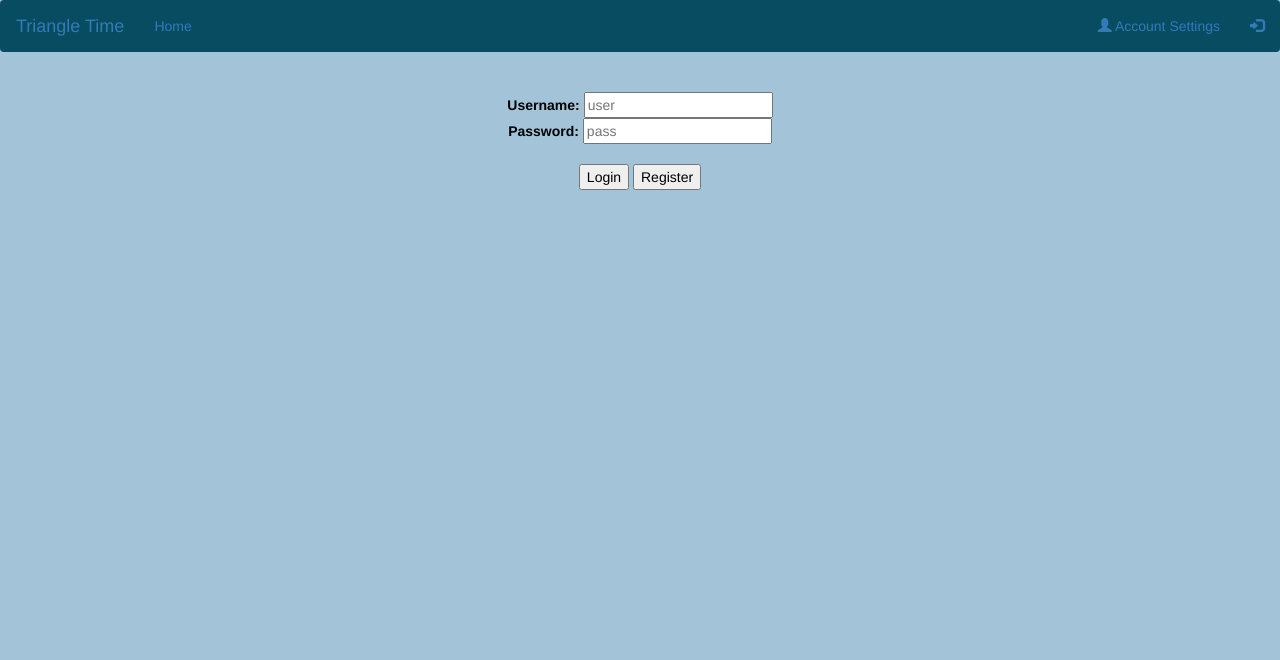
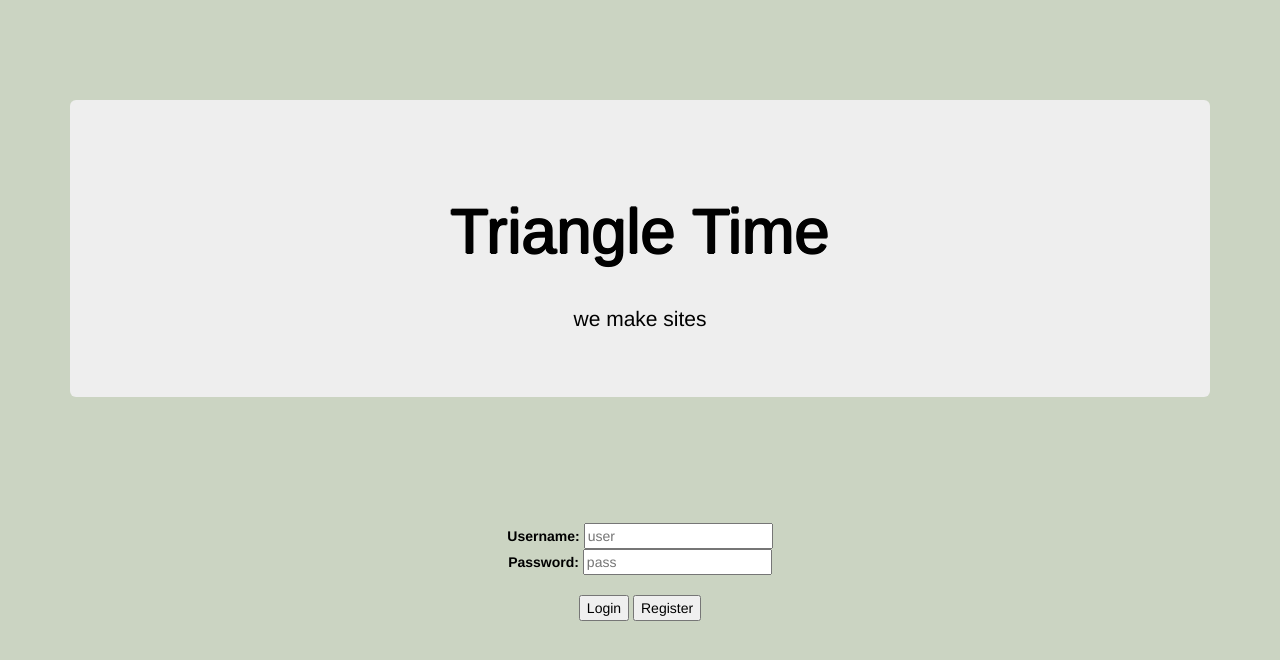
Before and after one commit to maxbert/reimagined-potato, a Flask app: page /login/ in a window 1280 px wide. Shown: the top 660 px of the page. Run offline with Flask 2, Linux system fonts and the light colour scheme; some libraries are stand-ins or nearby versions.

Commit message:
front end stuff

```diff
--- a/templates/homepage.html
+++ b/templates/homepage.html
@@ -2,6 +2,8 @@
 
 {% block content %}
 
-    he the one
+    <h1 id="homemsg">
+    	Get Started! Select Your Template
+    </h1>
 
 {% endblock %}
--- a/templates/login.html
+++ b/templates/login.html
@@ -1,23 +1,93 @@
-{% extends "template.html" %}
+<!DOCTYPE html>
 
-{% block title %}
+<html>
 
-Login
+    <title>Login</title>
 
-{% endblock %}
+
+    <!-- use utf-8 chars -->
+    <meta charset="utf-8">
+    <!-- look pretty on mobile -->
+    <meta name="viewport" content="width=device-width, initial-scale=1">
+    <!-- main bootstrap -->
+    <link rel="stylesheet" href="https://maxcdn.bootstrapcdn.com/bootstrap/3.3.7/css/bootstrap.min.css" integrity="sha384-BVYiiSIFeK1dGmJRAkycuHAHRg32OmUcww7on3RYdg4Va+PmSTsz/K68vbdEjh4u" crossorigin="anonymous">
+    <!-- 2 bootstrap things we're using -->
+    <script src="https://ajax.googleapis.com/ajax/libs/jquery/1.12.4/jquery.min.js"></script>
+    <script src="https://maxcdn.bootstrapcdn.com/bootstrap/3.3.7/js/bootstrap.min.js"></script>
+
+
+    <!-- a place for all of your regular css stuff -->
+
+    <style>
+
+    body {
+
+        passing: 20px;
+        color: black;
+        background-color: #CBD4C2;
+        background-attachment: fixed;
+        background-position: center;
+        background-repeat: repeat;
+        text-align: center;
+    }
+
+    #head{
+    	color: white;
+    	text-align: auto;
+    	font-size: 5em;
+    }
+
+    .jumbotron{
+        text-align: center;
+    	margin-top: 100px;
+    }
+
+    h1 {
+        color: red;
+        text-align: center;
+        font-size: 300%;
+        text-shadow: -1px 0 black, 0 1px black, 1px 0 black, 0 -1px black;
+        line-height: 2;
+    }
+
+    #login {
+        top: 500px;
+        padding-top: 4em;
+        text-align: center;
+        border-radius: 4px;
+    }
+
+    #input {
+    	border: 2px solid #ccc;
+    	padding: 300px;
+    }
 
 
 
-{% block content %}
+    </style>
 
 
-<h1 id="heading">{{status}}</h1><br>
+<div class="container">
+  <div class="jumbotron">
+    <h1>Triangle Time</h1>
+    <p>we make sites</p>
+  </div>
+</div>
 
-  <form action = "/login/" method = "POST">
-    <b>Username:</b> <input type = "text" name = "user" placeholder = "user"><br>
-    <b>Password:</b> <input type = "password" name = "pass" placeholder = "pass"><br><br>
+
+<body>
+
+<h1>{{status}}</h1><br>
+
+  <form id="login" action = "/login/" method = "POST">
+    <b>Username:</b> <input class="input" type = "text" name = "user" placeholder = "user"><br>
+    <b>Password:</b> <input class="input" type = "password" name = "pass" placeholder = "pass"><br><br>
     <input type = "submit" value = "Login" name = "enter">
     <input type = "submit" value = "Register" name = "enter">
   </form><br>
 
-{% endblock %}
+
+</body>
+
+
+</html>
--- a/templates/template.html
+++ b/templates/template.html
@@ -28,7 +28,7 @@
 
         passing: 20px;
         color: black;
-        background-color: #A3C3D9;
+        background-color: #CBD4C2;
         background-attachment: fixed;
         background-position: center;
         background-repeat: repeat;
@@ -58,12 +58,12 @@
         opacity:0;
     }
 
-    .bs-float-label > .float-label.show { color:#2BBBAD; top:1px; opacity:1; }
-    .bs-float-label > .float-label.on { color:blue; }
+    .bs-float-label > .float-label.show { color:#FFFCFF; top:1px; opacity:1; }
+    .bs-float-label > .float-label.on { color:#FFFCFF; }
 
     div.transbox {
         margin: 15px;
-        background-color: #2BBBAD;
+        background-color: #FFFCFF;
         border: 1px solid black;
         opacity: 0.6;
         filter: alpha(opacity=60); /* For IE8 and earlier */
@@ -76,11 +76,33 @@
     }
 
     #heading {
-        color: #D5B0AC;
+        color: #FFFCFF;
         text-align: center;
         font-size: 300%;
         text-shadow: -1px 0 black, 0 1px black, 1px 0 black, 0 -1px black;
         line-height: 2;
+    }
+
+    #navbar-nav {
+        color: white;
+        background-color: #515251;
+    }
+
+    #login {
+        top: 500px;
+        padding-top: 4em;
+        text-align: center;
+    }
+
+    .nav{
+        color: white;
+    }
+
+    #homemsg{
+        margin: 200px;
+        color: #FFFCFF;
+        text-align:center;
+        font-size: 300%;
     }
 
     </style>
@@ -91,7 +113,7 @@
 
 <body>
 
-    <nav class="navbar navbar-light" style="background-color: #084C61;">
+    <nav id="navbar-nav" class="navbar navbar-light navbar-fixed-top">
         <div class="container-fluid">
             <div class="navbar-header">
                 <a class="navbar-brand" href="/home/">Triangle Time</a>
@@ -100,8 +122,9 @@
                 <li class="active"><a href="/home/">Home</a></li>
             </ul>
             <ul class="nav navbar-nav navbar-right">
+                <li> View my Pages</li>
                 <li><a href="/accountsettings/"><span class="glyphicon glyphicon-user"></span> Account Settings</a></li>
-                <li><a href="/logout/"><span class="glyphicon glyphicon-log-in"></span> {{userStatus}}</a></li>
+                <li><a href="/logout/"><span class="glyphicon glyphicon-log-in"></span> Log Out</a></li>
             </ul>
         </div>
 
```
